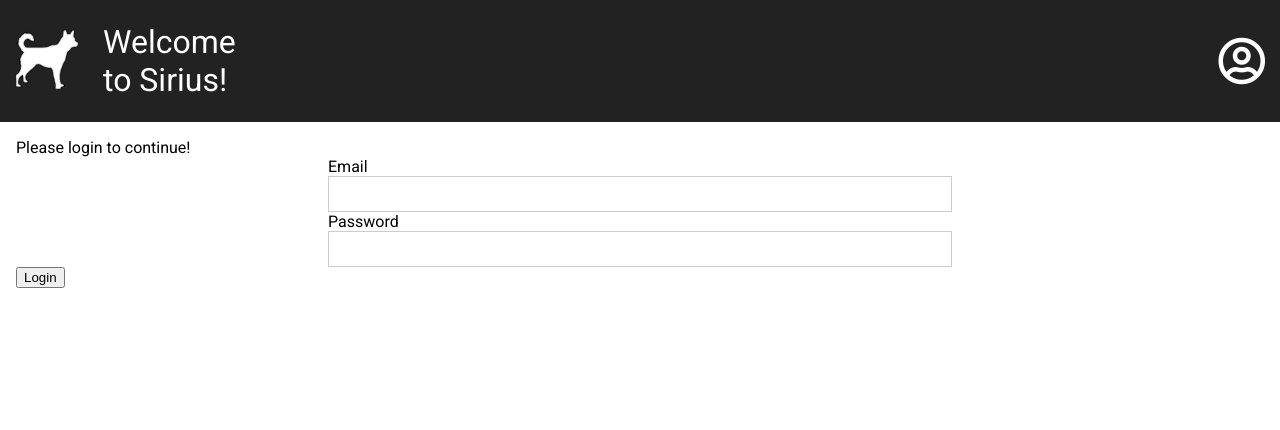
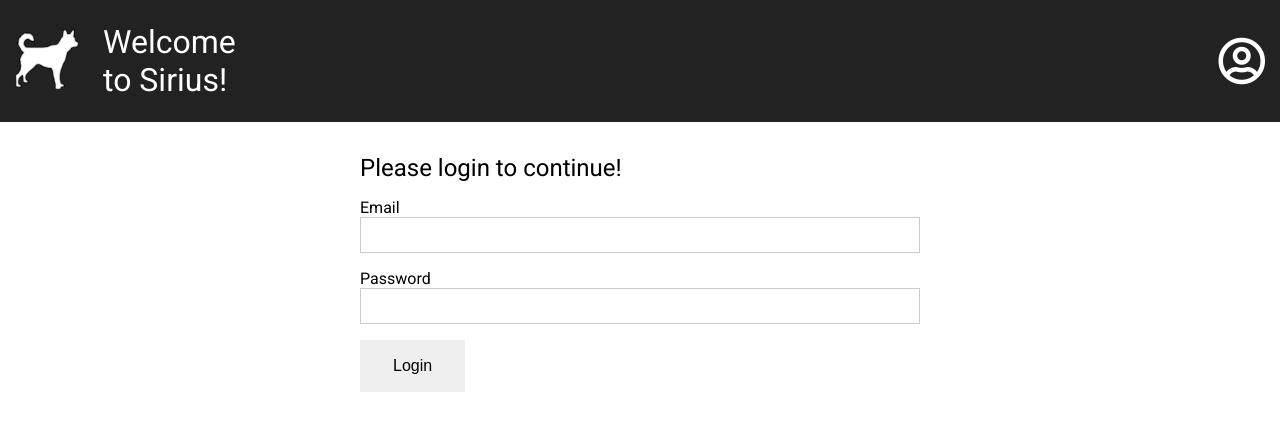
Before and after one commit to samparl/sirius-client, a React app: page /dashboard in a window 1280 px wide. Shown: the top 430 px of the page. Built offline with nearby package versions, Linux system fonts and the light colour scheme; the HTML template or start-up script is replaced by a standard one.

Commit message:
Style login page

```diff
--- a/src/components/login/login.css
+++ b/src/components/login/login.css
@@ -1,5 +1,31 @@
-.Login .FormInput {
+.Login .form-block {
   display: block;
   width: 50%;
   margin: auto;
+  padding: 1rem 2rem;
+  min-width: 20rem;
 }
+
+.Login .form-pre-text {
+  font-size: 24px;
+  margin-bottom: 1rem;
+}
+
+.Login .FormInput {
+  display: block;
+}
+
+.Login .FormInput + .FormInput {
+  margin-top: 1rem;
+}
+
+.Login input[type="submit"] {
+  font-size: 16px;
+  padding: 1rem 2rem;
+  border: 1px solid #eee;
+  margin-top: 1rem;
+}
+.Login input[type="submit"]:hover {
+  cursor: pointer;
+  background: #eee;
+}
--- a/src/components/login/login.tsx
+++ b/src/components/login/login.tsx
@@ -30,10 +30,12 @@ export class Login extends React.Component<any, any> {
   render() {
       return (
         <form className="Login" onSubmit={this.onSubmit.bind(this)}>
-          Please login to continue!
-          <FormInput label="Email" type="string" value={ this.state.email } onChange={ this.setEmail.bind(this) } />
-          <FormInput label="Password" type="password" value={ this.state.password } onChange={ this.setPassword.bind(this) } />
+          <div className="form-block">
+            <div className="form-pre-text">Please login to continue!</div>
+            <FormInput label="Email" type="string" value={ this.state.email } onChange={ this.setEmail.bind(this) } />
+            <FormInput label="Password" type="password" value={ this.state.password } onChange={ this.setPassword.bind(this) } />
           <input type="submit" value="Login" />
+          </div>
         </form>
       )
   }
```
